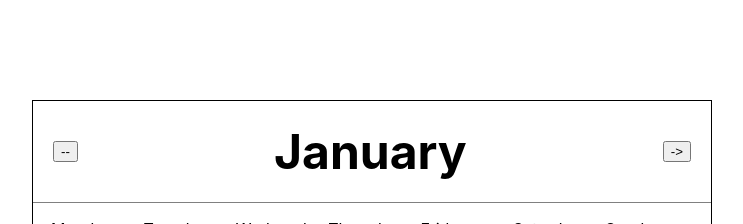
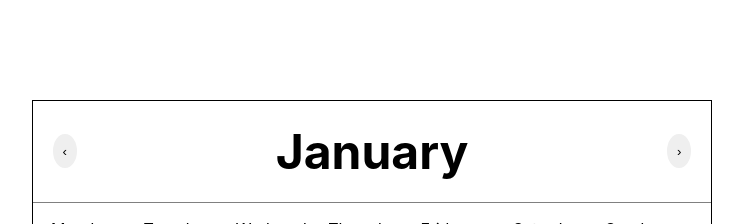
Before and after one commit to kelarcrisp/Calendar, a React (Create React App) app: page / in a window 1280 px wide. Shown: the top 224 px of the page, without its empty margins (268-1011 px from the left). Built offline with nearby package versions, Linux system fonts and the light colour scheme.

Commit message:
arrow buttons and such

```diff
--- a/src/calendar/Calendar.js
+++ b/src/calendar/Calendar.js
@@ -27,9 +27,9 @@ const Calendar = () => {
   return (
     <div className={classes.Container}>
       <div className={classes.Header}>
-        <button className={classes.LeftArrow} onClick={() => setCurrentMonth(latest => latest - 1)}> --</button>
+        <button className={classes.LeftArrow} onClick={() => setCurrentMonth(latest => latest - 1)}>&#8249;</button>
         <h5>{CalendarData.months[currentMonth]}</h5>
-        <button className={classes.RightArrow} onClick={() => setCurrentMonth(latest => latest + 1)}>-></button>
+        <button className={classes.RightArrow} onClick={() => setCurrentMonth(latest => latest + 1)}>&#8250;</button>
       </div>
       <div className={classes.DayNames}>
         <p>Monday</p>
--- a/src/calendar/Calendar.module.css
+++ b/src/calendar/Calendar.module.css
@@ -17,6 +17,20 @@
 }
 h5{
   font-size: 3rem;
+}
+.LeftArrow{
+    border-radius: 50%;
+    border: none;
+    padding: 1.5%;
+}
+.RightArrow{
+    border-radius: 50%;
+    border: none;
+    padding: 1.5%;
+}
+
+.LeftArrow:focus, .RightArrow:focus{
+  outline: none;
 }
 .DayNames{
 display: flex;
--- a/src/index.css
+++ b/src/index.css
@@ -14,3 +14,9 @@ code {
   font-family: source-code-pro, Menlo, Monaco, Consolas, "Courier New",
     monospace;
 }
+.previous{
+  color: green;
+}
+.round{
+    border-radius: 50%;
+}
```
